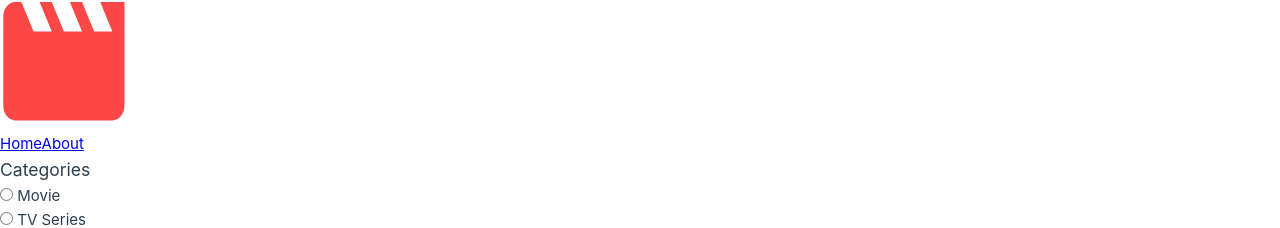
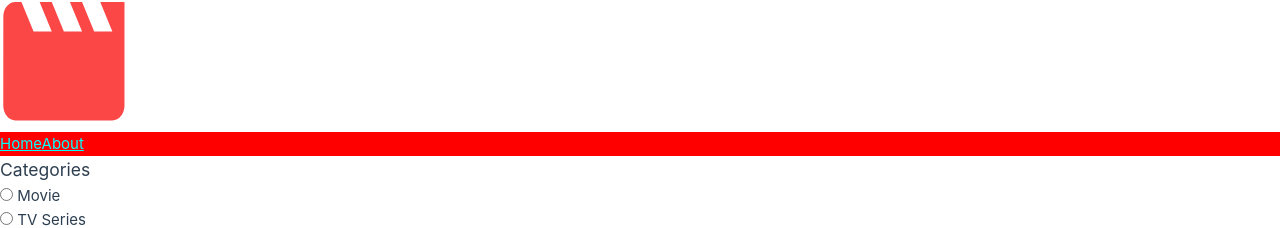
Before and after one commit to antdevine/vue-entertainment-list, a Vue app: page / in a window 1280 px wide. Shown: the top 228 px of the page. Built offline with nearby package versions, Linux system fonts and the light colour scheme.

Commit message:
added sass to the project, installed with the command: npm add -D sass

```diff
--- a/package.json
+++ b/package.json
@@ -13,6 +13,10 @@
   },
   "devDependencies": {
     "@vitejs/plugin-vue": "^2.3.3",
+    "node-sass": "^7.0.1",
+    "sass": "^1.53.0",
+    "sass-loader": "^13.0.2",
+    "style-loader": "^3.3.1",
     "vite": "^2.9.12"
   }
 }
--- a/src/App.vue
+++ b/src/App.vue
@@ -18,6 +18,7 @@
   import { def } from '@vue/shared';
 </script>
 
-<style>
-  @import '@/assets/base.css';
+<style lang="scss">
+  @import "./assets/base.css";
+  @import "./assets/styles.scss";
 </style>
--- /dev/null
+++ b/src/assets/styles.scss
@@ -0,0 +1,6 @@
+nav {
+    background-color: red;
+    a {
+        color: aqua;
+    }
+}
--- a/src/views/Home.vue
+++ b/src/views/Home.vue
@@ -589,7 +589,6 @@ import FavouritesList from '@/components/FavouritesList.vue';
         this.modal = !this.modal;
       },
       sortAscending() {
-        console.log('were sorting');
         let sortedData = this.movieData;
         if(this.nameSort === "Ascending") {
             sortedData = sortedData.sort((a,b) => {
```
Also changed, not shown: 1 other file (tests, documents, lock files or other folders).
